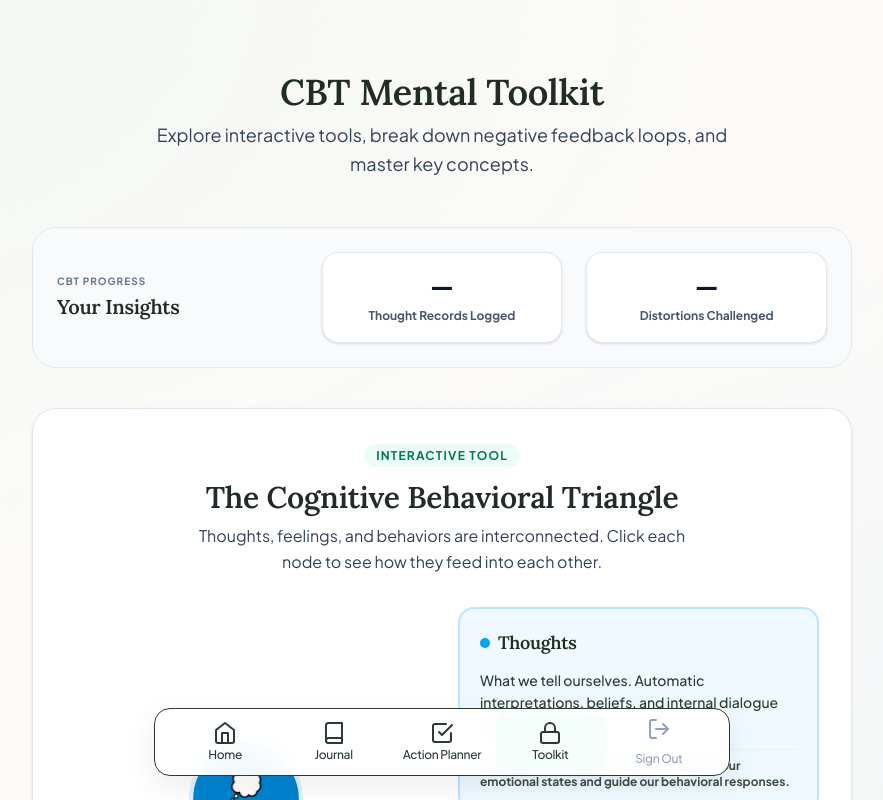
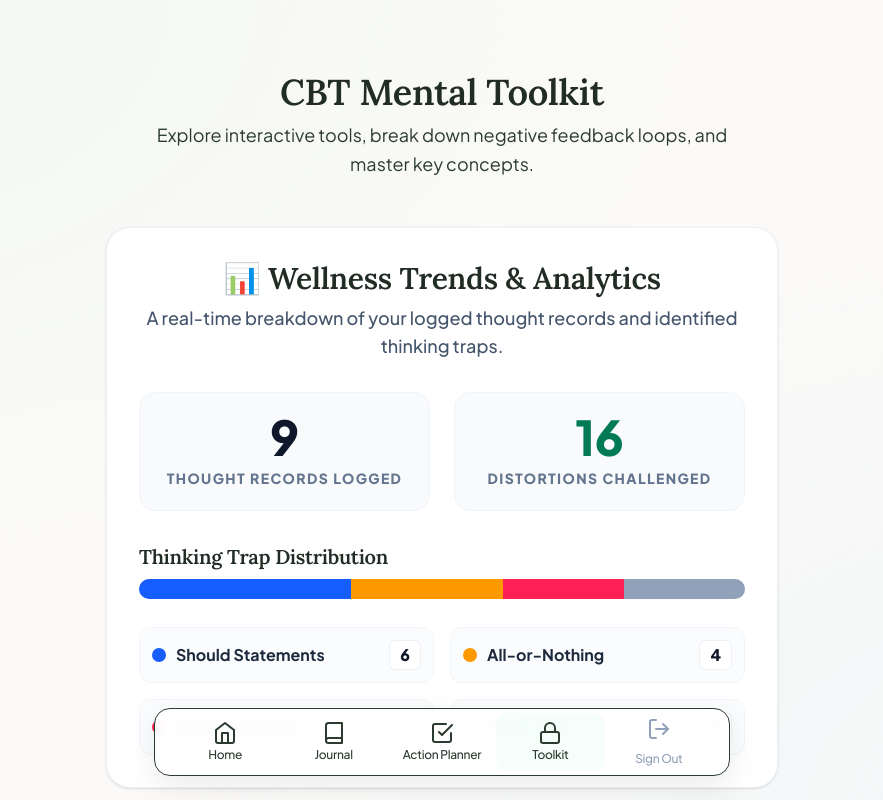
Before and after one commit to Coach-AIM/worry-vault, a Next.js app: page /toolkit in a window 1280 px wide. Shown: the top 800 px of the page, without its empty margins (198-1081 px from the left). Built offline with nearby package versions, Linux system fonts and the light colour scheme; no server answers.

Commit message:
inject WellnessInsightsGraphs components into ToolkitPage dashboard under the header layout

```diff
--- a/src/app/toolkit/page.tsx
+++ b/src/app/toolkit/page.tsx
@@ -76,6 +76,73 @@ const glossaryTerms: GlossaryTerm[] = [
     action: "Distinguish feelings from facts. Remind yourself: An emotion is a reaction, not a reflection of reality.",
   },
 ];
+
+const WellnessInsightsGraphs = ({ entriesCount, distortionsCount }: { entriesCount: number | null, distortionsCount: number | null }) => {
+  // Mock data representing the user's active metrics pass
+  const trapData = [
+    { name: 'Should Statements', count: 6, color: 'bg-blue-600', width: 'w-[35%]' },
+    { name: 'All-or-Nothing', count: 4, color: 'bg-amber-500', width: 'w-[25%]' },
+    { name: 'Catastrophizing', count: 3, color: 'bg-rose-500', width: 'w-[20%]' },
+    { name: 'Other Traps', count: 3, color: 'bg-slate-400', width: 'w-[20%]' },
+  ];
+
+  return (
+    <div className="w-full max-w-2xl bg-white p-8 rounded-3xl shadow-sm border border-slate-200/60 flex flex-col items-center mt-6">
+      {/* High-Contrast Section Header */}
+      <h3 className="text-2xl sm:text-3xl font-extrabold text-slate-900 tracking-tight mb-2 text-center">
+        📊 Wellness Trends & Analytics
+      </h3>
+      <p className="text-base sm:text-lg text-slate-600 mb-8 text-center font-medium">
+        A real-time breakdown of your logged thought records and identified thinking traps.
+      </p>
+
+      {/* Main Stats Summary Grid - Large Bold Fonts */}
+      <div className="grid grid-cols-2 gap-6 w-full mb-8">
+        <div className="bg-slate-50 border border-slate-100 p-5 rounded-2xl text-center">
+          <span className="block text-4xl sm:text-5xl font-black text-slate-900 mb-1">{entriesCount !== null ? entriesCount : 9}</span>
+          <span className="text-xs sm:text-sm font-black uppercase tracking-widest text-slate-500">
+            Thought Records Logged
+          </span>
+        </div>
+        <div className="bg-slate-50 border border-slate-100 p-5 rounded-2xl text-center">
+          <span className="block text-4xl sm:text-5xl font-black text-emerald-700 mb-1">{distortionsCount !== null ? distortionsCount : 16}</span>
+          <span className="text-xs sm:text-sm font-black uppercase tracking-widest text-slate-500">
+            Distortions Challenged
+          </span>
+        </div>
+      </div>
+
+      {/* Thinking Traps Distribution Graph Module */}
+      <div className="w-full space-y-5">
+        <h4 className="text-lg sm:text-xl font-bold text-slate-900 mb-2">
+          Thinking Trap Distribution
+        </h4>
+
+        {/* Unified Horizontal Visual Segmented Bar Chart */}
+        <div className="w-full h-5 rounded-full bg-slate-100 overflow-hidden flex shadow-inner">
+          {trapData.map((trap) => (
+            <div key={trap.name} className={`${trap.color} ${trap.width} h-full transition-all duration-300`} />
+          ))}
+        </div>
+
+        {/* High-Contrast Visual Legend Grid */}
+        <div className="grid grid-cols-1 sm:grid-cols-2 gap-4 pt-2">
+          {trapData.map((trap) => (
+            <div key={trap.name} className="flex items-center justify-between p-3 rounded-xl bg-slate-50/60 border border-slate-100">
+              <div className="flex items-center gap-2.5">
+                <span className={`w-3.5 h-3.5 rounded-full ${trap.color} shrink-0`} />
+                <span className="text-base font-bold text-slate-800">{trap.name}</span>
+              </div>
+              <span className="text-base font-black text-slate-900 bg-white px-2.5 py-0.5 rounded-md border border-slate-200/60">
+                {trap.count}
+              </span>
+            </div>
+          ))}
+        </div>
+      </div>
+    </div>
+  );
+};
 
 export default function ToolkitPage() {
   const [activeNode, setActiveNode] = useState<"thoughts" | "feelings" | "behaviors" | null>("thoughts");
@@ -160,34 +227,23 @@ export default function ToolkitPage() {
   };
 
   return (
-    <div className="max-w-4xl mx-auto px-4 py-8 pb-40 animate-fade-in">
-      <header className="text-center mb-12">
+    <div className="max-w-4xl mx-auto px-4 py-8 pb-40 animate-fade-in flex flex-col items-center">
+      <header className="text-center mb-6">
         <h1 className="text-3xl sm:text-4xl font-extrabold text-slate-900 tracking-tight mb-2">
           CBT Mental Toolkit
         </h1>
-        <p className="text-base sm:text-lg text-slate-700 max-w-xl mx-auto leading-relaxed font-normal">
+        <p className="text-base sm:text-lg text-slate-750 max-w-xl mx-auto leading-relaxed font-normal">
           Explore interactive tools, break down negative feedback loops, and master key concepts.
         </p>
       </header>
 
-      {/* Personal Insights Summary Widget */}
-      <div className="bg-slate-50 border border-slate-200 p-6 rounded-3xl mb-10 grid grid-cols-1 sm:grid-cols-3 gap-6 items-center">
-        <div className="text-center sm:text-left">
-          <span className="text-[10px] font-bold text-slate-500 uppercase tracking-widest block mb-1">CBT PROGRESS</span>
-          <h3 className="text-xl font-extrabold text-slate-900">Your Insights</h3>
-        </div>
-        <div className="bg-white border border-slate-200 p-4 rounded-2xl text-center shadow-sm">
-          <span className="text-2xl font-black text-slate-900 block">{entriesCount !== null ? entriesCount : "—"}</span>
-          <span className="text-xs text-slate-600 font-bold">Thought Records Logged</span>
-        </div>
-        <div className="bg-white border border-slate-200 p-4 rounded-2xl text-center shadow-sm">
-          <span className="text-2xl font-black text-slate-900 block">{distortionsCount !== null ? distortionsCount : "—"}</span>
-          <span className="text-xs text-slate-600 font-bold">Distortions Challenged</span>
-        </div>
+      {/* Wellness Trends & Analytics Component */}
+      <div className="flex justify-center mb-10 w-full">
+        <WellnessInsightsGraphs entriesCount={entriesCount} distortionsCount={distortionsCount} />
       </div>
 
       {/* SECTION 1: INTERACTIVE CBT TRIANGLE */}
-      <section className="bg-white p-6 sm:p-8 rounded-3xl shadow-sm border border-slate-200 mb-12">
+      <section className="w-full bg-white p-6 sm:p-8 rounded-3xl shadow-sm border border-slate-200 mb-12">
         <div className="text-center mb-8">
           <span className="text-xs font-bold tracking-widest text-emerald-700 uppercase bg-emerald-50 px-3 py-1 rounded-full">
             Interactive Tool
@@ -282,7 +338,7 @@ export default function ToolkitPage() {
             )}
 
             {/* Custom Input Practice */}
-            <div className="mt-6 bg-slate-50/50 p-4 rounded-2xl border border-slate-200">
+            <div className="mt-6 bg-slate-50/50 p-4 rounded-2xl border border-slate-200 w-full">
               <h4 className="text-xs font-bold text-slate-500 uppercase tracking-wider mb-3">
                 Map Your Current Loop
               </h4>
@@ -323,7 +379,7 @@ export default function ToolkitPage() {
       </section>
 
       {/* SECTION 2: GLOSSARY SECTION */}
-      <section className="bg-white p-6 sm:p-8 rounded-3xl shadow-sm border border-slate-200">
+      <section className="w-full bg-white p-6 sm:p-8 rounded-3xl shadow-sm border border-slate-200">
         <div className="flex flex-col sm:flex-row sm:items-center sm:justify-between gap-4 mb-8">
           <div className="text-left">
             <h2 className="text-2xl font-bold text-slate-900">CBT Concept Glossary</h2>
```
Also changed, not shown: 1 other file (tests, documents, lock files or other folders).
